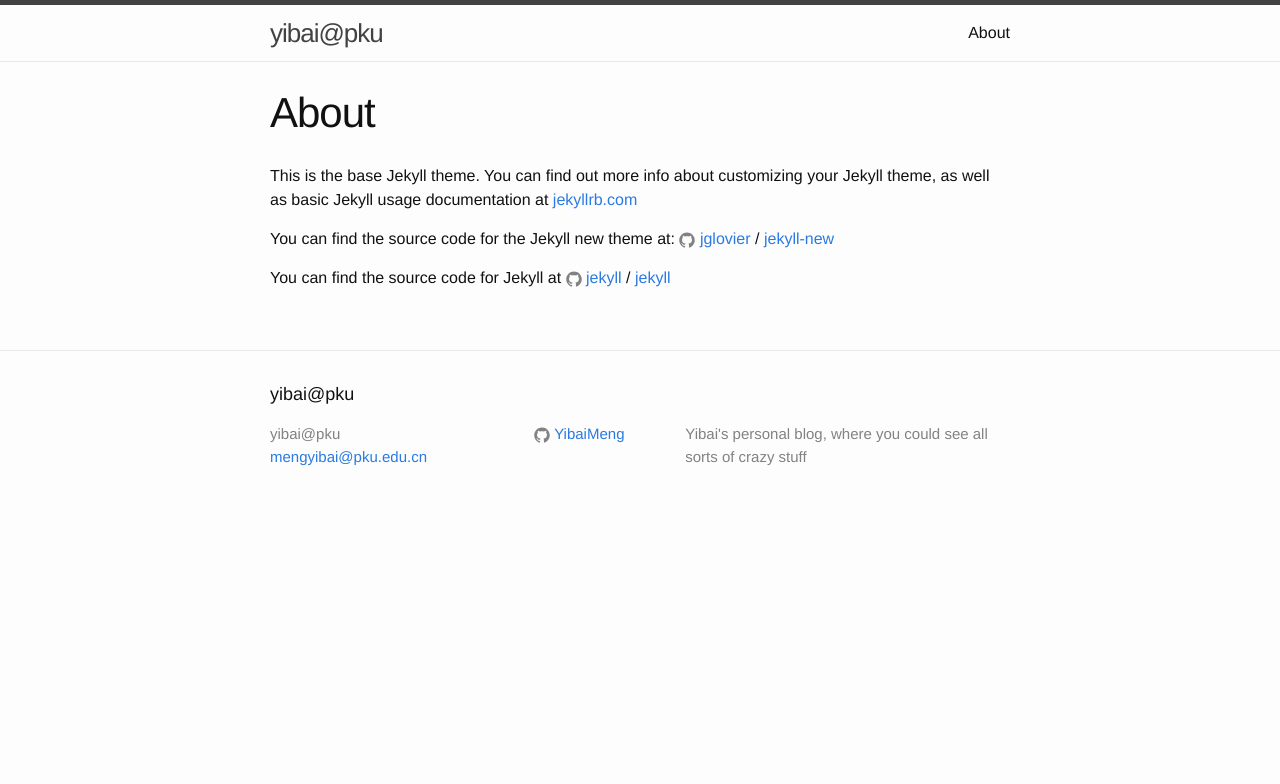
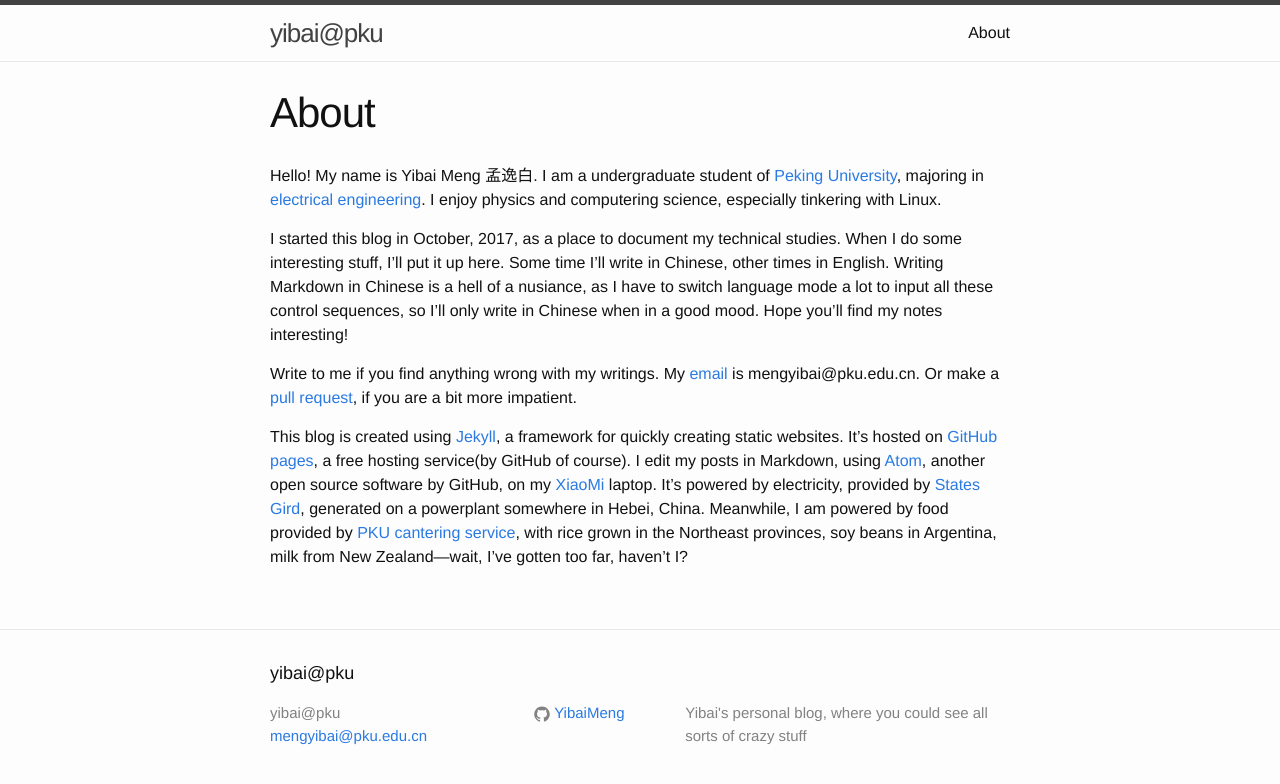
Before and after one commit to YibaiMeng/PersonalWebsite, a Jekyll site: the page built from about.md, in a window 1280 px wide. Shown: the top 784 px of the page. Built offline with Jekyll 4.4.1, drawn with Linux system fonts in a browser that asks for light colours.

Commit message:
Updated about file.

```diff
--- a/about.md
+++ b/about.md
@@ -3,13 +3,10 @@
 title: About
 permalink: /about/
 ---
+Hello! My name is Yibai Meng 孟逸白. I am a undergraduate student of [Peking University](www.pku.edu.cn), majoring in [electrical engineering](eecs.pku.edu.cn). I enjoy physics and computering science, especially tinkering with Linux.
 
-This is the base Jekyll theme. You can find out more info about customizing your Jekyll theme, as well as basic Jekyll usage documentation at [jekyllrb.com](http://jekyllrb.com/)
+I started this blog in October, 2017, as a place to document my technical studies. When I do some interesting stuff, I'll put it up here. Some time I'll write in Chinese, other times in English. Writing Markdown in Chinese is a hell of a nusiance, as I have to switch language mode a lot to input all these control sequences, so I'll only write in Chinese when in a good mood. Hope you'll find my notes interesting!
 
-You can find the source code for the Jekyll new theme at:
-{% include icon-github.html username="jglovier" %} /
-[jekyll-new](https://github.com/jglovier/jekyll-new)
+Write to me if you find anything wrong with my writings. My [email](mailto:mengyibai@pku.edu.cn) is mengyibai@pku.edu.cn. Or make a [pull request](https://github.com/YibaiMeng/yibaimeng.github.io), if you are a bit more impatient.
 
-You can find the source code for Jekyll at
-{% include icon-github.html username="jekyll" %} /
-[jekyll](https://github.com/jekyll/jekyll)
+This blog is created using [Jekyll](https://jekyllrb.com), a framework for quickly creating static websites. It's hosted on [GitHub pages](https://pages.github.com), a free hosting service(by GitHub of course). I edit my posts in Markdown, using [Atom](https://atom.io), another open source software by GitHub, on my [XiaoMi](https://www.mi.com) laptop. It's powered by electricity, provided by [States Gird](http://www.sgcc.com.cn/), generated on a powerplant somewhere in Hebei, China. Meanwhile, I am powered by food provided by [PKU cantering service](http://cyzx.pku.edu.cn/tzgg/48971.htm), with rice grown in the Northeast provinces, soy beans in Argentina, milk from New Zealand---wait, I've gotten too far, haven't I?
```
